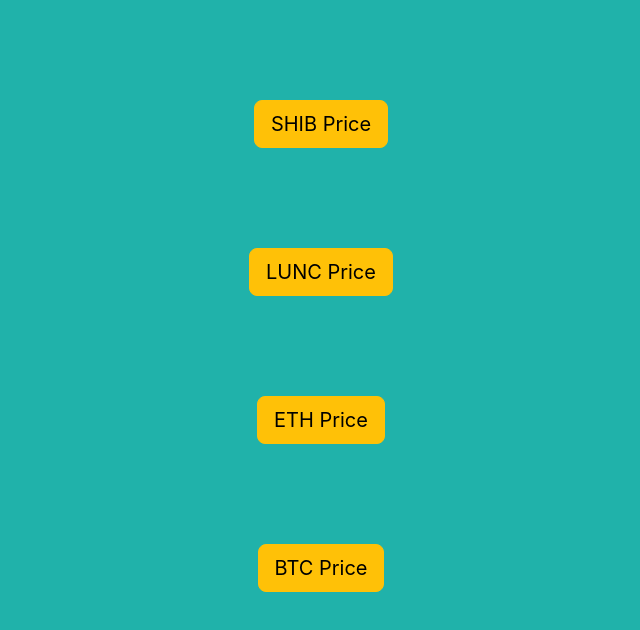
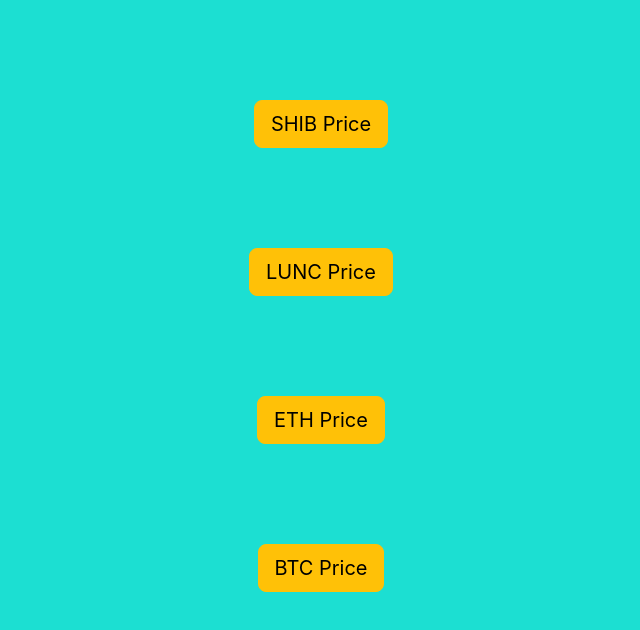
Before and after one commit to nasaldrops/cryptoprices, a React (Create React App) app: page / in a window 1280 px wide. Shown: the top 630 px of the page, without its empty margins (319-959 px from the left). Built offline with nearby package versions, Linux system fonts and the light colour scheme.

Commit message:
basic changes

```diff
--- a/package.json
+++ b/package.json
@@ -1,5 +1,6 @@
 {
   "name": "cryptoprices",
+  "homepage": "https://nasaldrops.github.io/cryptoprices",
   "version": "0.1.0",
   "private": true,
   "dependencies": {
@@ -7,12 +8,15 @@
     "@testing-library/react": "^13.4.0",
     "@testing-library/user-event": "^13.5.0",
     "axios": "^1.1.3",
+    "gh-pages": "^4.0.0",
     "react": "^18.2.0",
     "react-dom": "^18.2.0",
     "react-scripts": "^5.0.1",
     "web-vitals": "^2.1.4"
   },
   "scripts": {
+    "predeploy": "npm run build",
+    "deploy": "gh-pages -d build",
     "start": "react-scripts start",
     "build": "react-scripts build",
     "test": "react-scripts test",
--- a/src/App.css
+++ b/src/App.css
@@ -1,5 +1,5 @@
 body {
-  background-color: lightseagreen;
+  background-color: rgb(28, 223, 210);
   text-align: center;
 }
 
```
Also changed, not shown: 2 other files (tests, documents, lock files or other folders).
